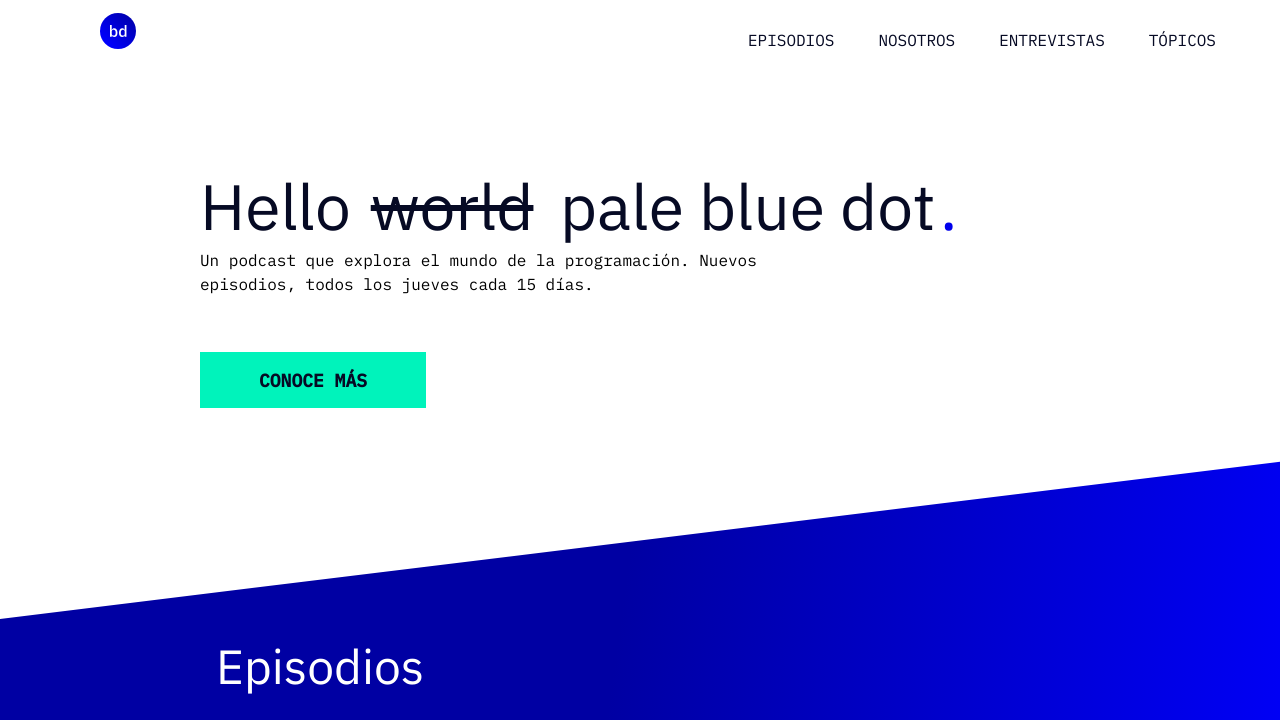
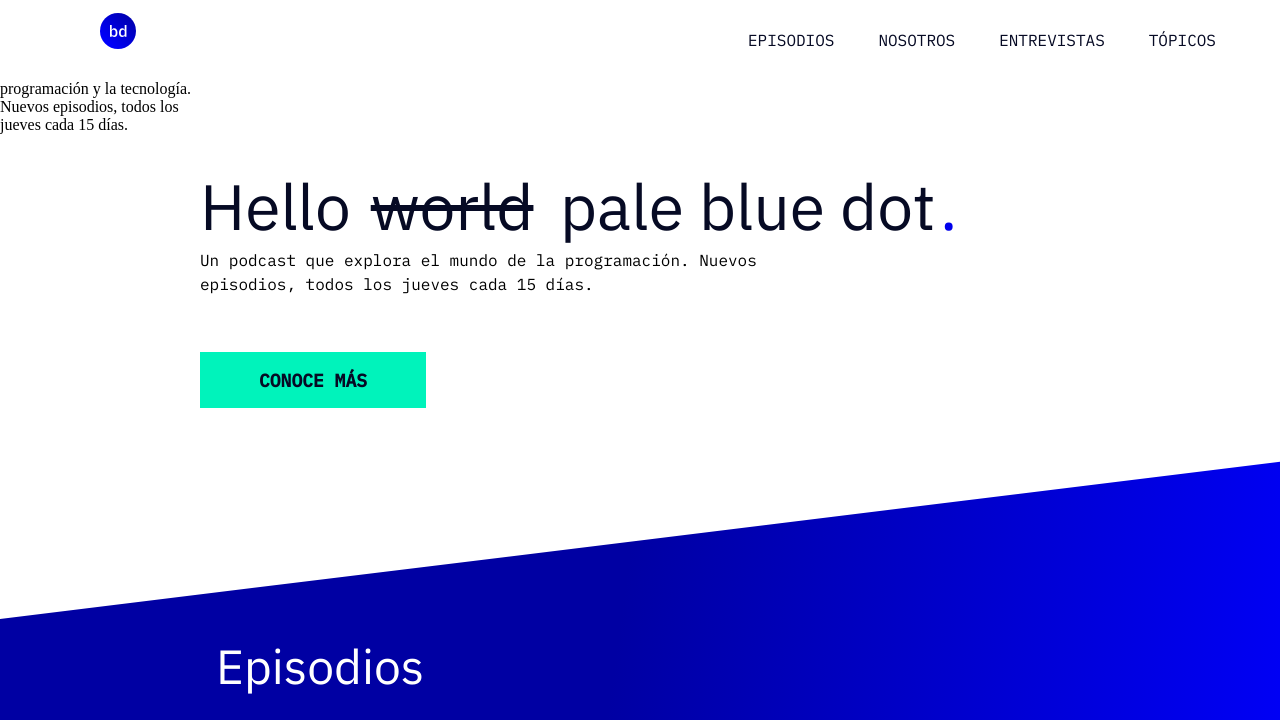
Before and after one commit to Rosa-musi/Rosa-musi.github.io, a plain HTML site: page index.html in a window 1280 px wide. Shown: the top 720 px of the page. Drawn offline with Linux system fonts and the light colour scheme; grey boxes are pictures that could not be loaded.

Commit message:
Update index.html

```diff
--- a/index.html
+++ b/index.html
@@ -33,6 +33,7 @@
                     <h1 class="hello-world">Hello<span class="cross">world</span></h1>
                     <h1 class="palebd">pale blue dot <span class="dot">.</span></h1>
                     <h1 class="palebd_mobil">pale blue dot.</h1>
+                    <p class="texto_titular_pc">El portal de podcasts que explora el mundo de la programación y la tecnología. Nuevos episodios, todos los jueves cada 15 días.</p>
                     <p class="texto_titular">Un podcast que explora el mundo de la programación. Nuevos episodios, todos los jueves cada 15 días.</p>
                     <button class="boton_conocemas" onclick="location.href='#redes'">CONOCE MÁS</button>
                 </div>
```
